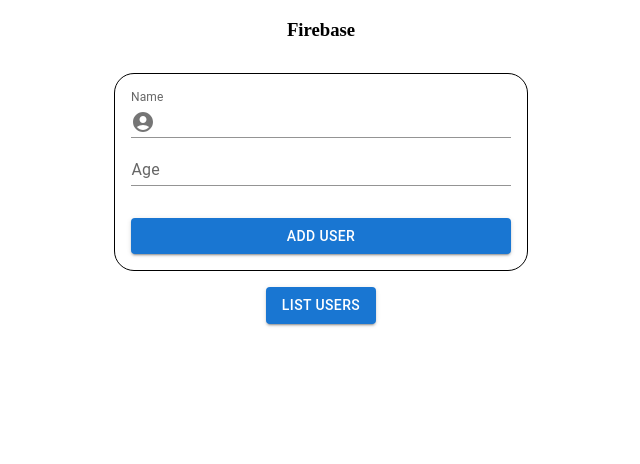
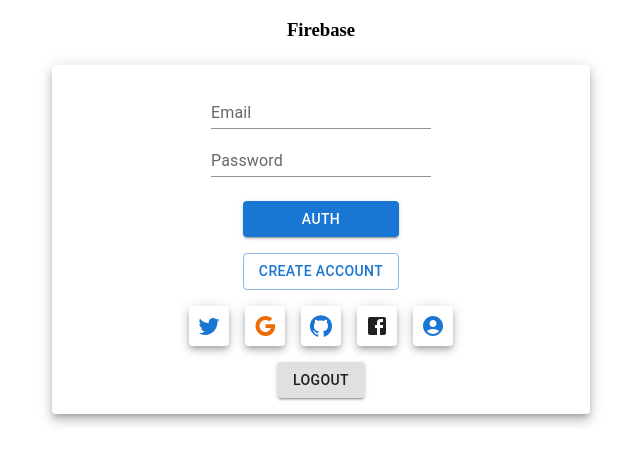
Before and after one commit to GuilhermeSousaDev/Firebase-Course, a React (Vite) app in the folder Example-01/: page / in a window 1280 px wide. Shown: the top 464 px of the page, without its empty margins (319-959 px from the left). Built offline with nearby package versions, Linux system fonts and the light colour scheme.

Commit message:
Firebase Auth Create Account Part

```diff
--- a/Example-01/src/App.jsx
+++ b/Example-01/src/App.jsx
@@ -1,85 +1,106 @@
-import { useCallback, useState } from 'react';
+import { useState, useCallback } from 'react';
 import {
   Box,
   TextField,
   Button,
-  InputAdornment,
+  IconButton,
   Stack,
-  CircularProgress,
+  Paper
 } from '@mui/material';
-import db from './services/firebase';
-import { AccountCircle } from '@mui/icons-material';
-import ListData from './components/ListData';
-
+import { AccountCircle, Twitter, Google, Facebook, GitHub } from '@mui/icons-material';
+import { auth } from './services/firebase';
 
 function App() {
   const [form, setForm] = useState();
-  const [data, setData] = useState([]);
-
-  const loadUsers = useCallback(() => {
-    const snapshot = db.find('users');
-
-    setData(snapshot);
-  }, [data]);
 
   const changeForm = useCallback(e => {
     setForm({
       ...form,
       [e.target.name]: e.target.value,
-    })
+    });
   }, [form]);
 
-  const createUser = useCallback(() => {
-    if (form?.age && form?.name) {
-      db.create('users', form);
+  const createAccount = () => {
+    const email = form.email;
+    const password = form.password;
+
+    auth.createUser(email, password);
   }
-  }, [form]);
 
   return (
     <Box align="center" justifyContent="center" direction="column" spacing={2}>
       <h3>Firebase</h3>
 
-      <Box
-        display="flex"
-        flexDirection="column"
-        sx={{ p: 2, mb: 2, mt: 4, width: '30%', border: '1px solid black', borderRadius: 5 }}
+      <Paper
+        elevation={7}
+        sx={{
+          display:"flex",
+          flexDirection:"column",
+          alignItems:"center",
+          p: 2, mb: 2, mt: 3, width: '40%'
+        }}
       >
         <TextField
-          name="name"
-          label="Name"
+          name="email"
+          label="Email"
           variant="standard"
-          InputProps={{
-            startAdornment:(
-              <InputAdornment position="start">
-                <AccountCircle />
-              </InputAdornment>
-            )
-          }}
           onChange={e => changeForm(e)}
         />
         <TextField
-          type="number"
-          name="age"
-          label="Age"
+          name="password"
+          label="Password"
           variant="standard"
           onChange={e => changeForm(e)}
         />
 
+        <Box display="flex" flexDirection="column" mb={2}>
           <Button
             variant="contained"
             color="primary"
-          sx={{ mt: 4 }}
-          onClick={createUser}
+            sx={{ mt: 3 }}
           >
-          Add User
+            Auth
+          </Button>
+          <Button
+            variant="outlined"
+            color="primary"
+            sx={{ mt: 2 }}
+            onClick={createAccount}
+          >
+            Create Account
           </Button>
         </Box>
 
-      <Button variant="contained" color="primary" onClick={loadUsers}>List Users</Button>
+        <Stack direction="row" spacing={2} sx={{ mb: 2 }}>
+          <Paper elevation={5}>
+            <IconButton color="primary">
+              <Twitter />
+            </IconButton>
+          </Paper>
+          <Paper elevation={5}>
+            <IconButton color="warning">
+              <Google />
+            </IconButton>
+          </Paper>
+          <Paper elevation={5}>
+            <IconButton color="primary">
+              <GitHub />
+            </IconButton>
+          </Paper>
+          <Paper elevation={5}>
+            <IconButton color="inherit">
+              <Facebook />
+            </IconButton>
+          </Paper>
+          <Paper elevation={5}>
+            <IconButton color="primary">
+              <AccountCircle />
+            </IconButton>
+          </Paper>
+        </Stack>
 
-      <Stack alignItems='center' spacing={2}>
-        { data? <ListData data={data} /> : <CircularProgress /> }
-      </Stack>
+        <Button variant="contained" color="inherit">Logout</Button>
+      </Paper>
     </Box>
   )
 }
--- a/Example-01/src/services/firebase.js
+++ b/Example-01/src/services/firebase.js
@@ -1,5 +1,6 @@
 import { initializeApp } from "firebase/app";
-import { getDatabase, set, ref, get, push, onValue } from "firebase/database";
+import { createUserWithEmailAndPassword, getAuth } from "firebase/auth";
+import { getDatabase, set, ref, push, onValue } from "firebase/database";
 import { firebaseConfig } from "../config/firebaseConfig";
 
 const app = initializeApp(firebaseConfig);
@@ -29,4 +30,14 @@
     }
 }
 
-export default db;
+const auth = {
+    createUser(email, password) {
+        const authApp = getAuth(app);
+
+        createUserWithEmailAndPassword(authApp, email, password)
+            .then(res => console.log(res))
+            .catch(e => console.log(e));
+    }
+}
+
+export { db, auth };
```
Lines whose indentation alone changed are shown as unchanged.
